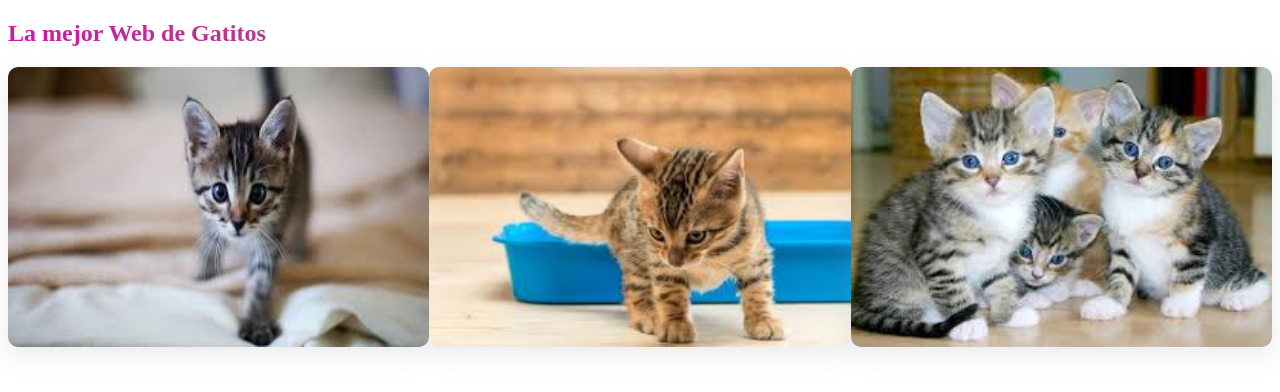
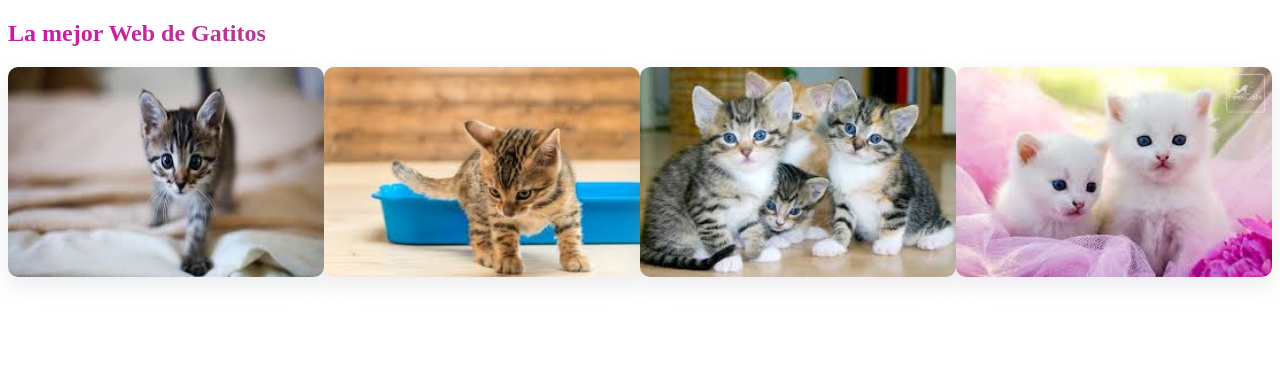
Before and after one commit to JorgeAlleres/webGatitos, a plain HTML site: page index.html in a window 1280 px wide. Drawn offline with Linux system fonts and the light colour scheme.

Commit message:
nuevo gato

```diff
--- a/index.html
+++ b/index.html
@@ -32,6 +32,7 @@
             <img src = "gato1.jfif"/>
             <img src = "gato2.jfif"/>
             <img src = "gato3.jfif"/>
+            <img src = "gato4.jfif"/>
         </div>
     </body>
 </html>
```
Also changed, not shown: gato4.jfif (added), 1 other file.
